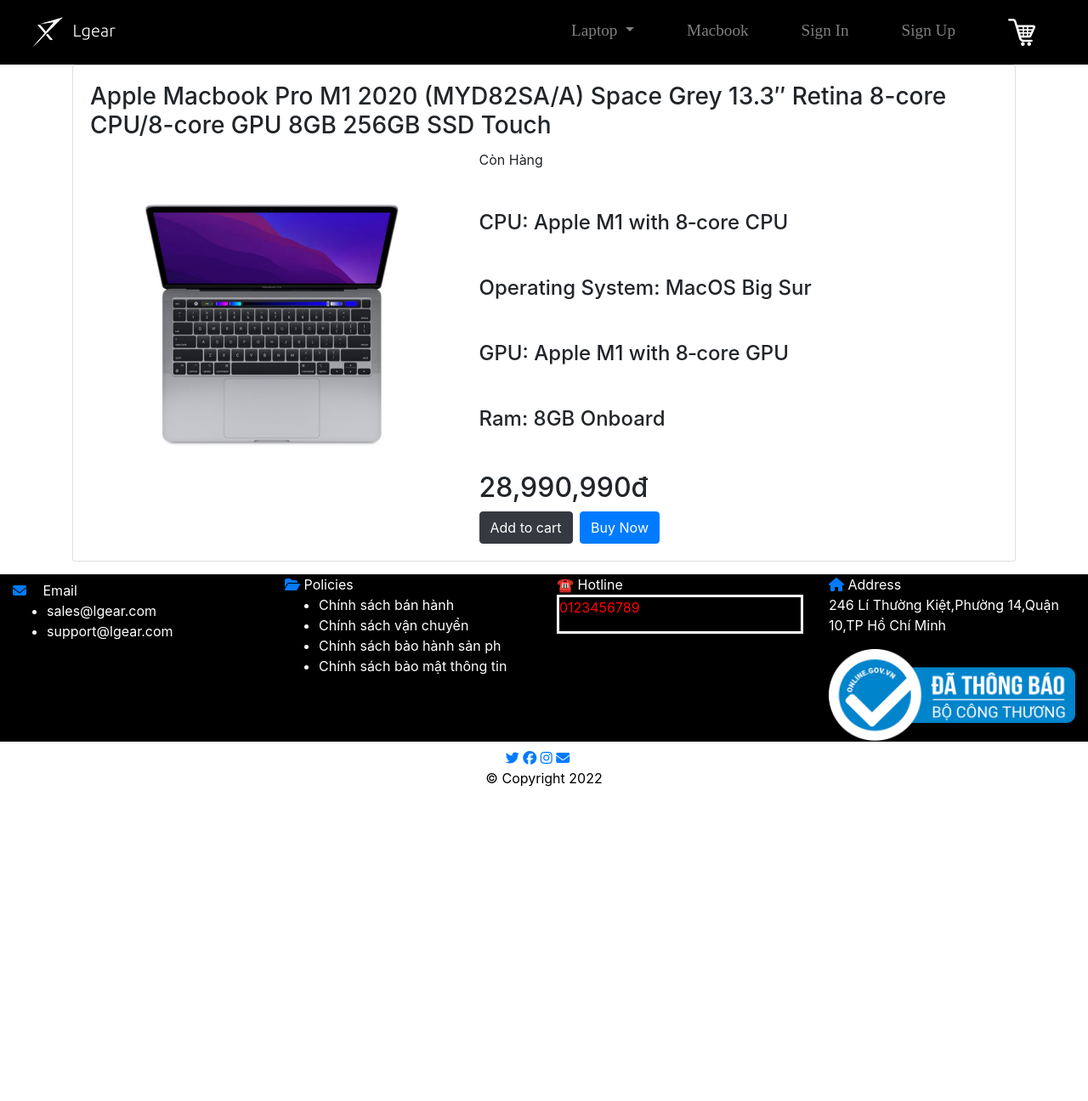
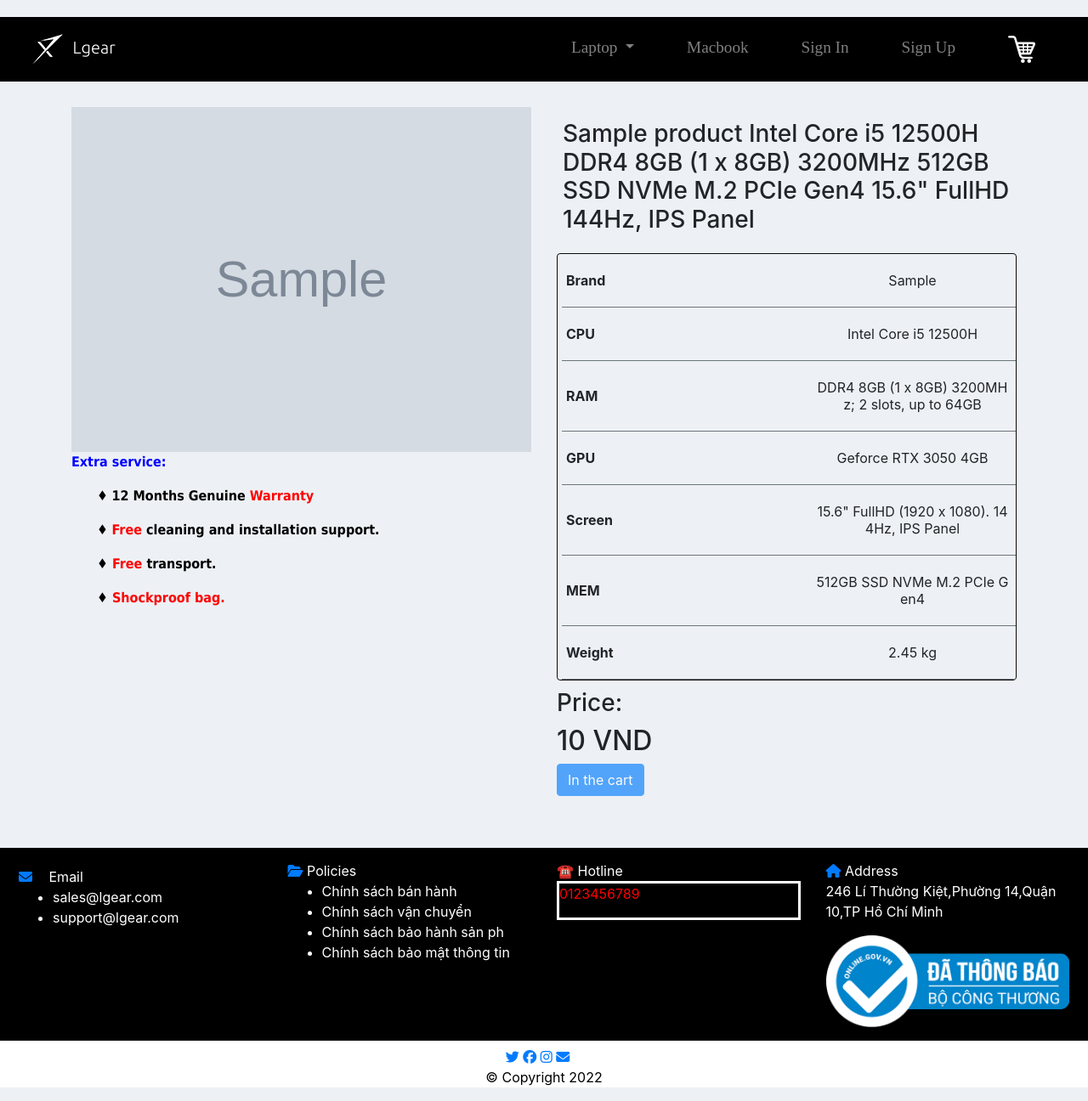
Before and after one commit to quangtruong452001/WebAssignment, a PHP site: page /product_description.php in a window 1280 px wide. Shown: the whole page at 85% size. Before the commit the page ends 926 px from the top, so only its background shows below. Run offline with PHP 8.4, Linux system fonts and the light colour scheme; tables that the repository leaves empty or names only in its code hold one stand-in row (values such as "Sample post"); grey boxes marked "Sample" are stand-in pictures; some libraries are stand-ins or nearby versions.

Commit message:
Beack-end for Cart

```diff
--- a/Model/Product.php
+++ b/Model/Product.php
@@ -10,8 +10,8 @@ class Product
         $this->db = $db;
     }
 
-    // fetch product data using getData Method
-    public function getData($table = 'products', $brand='brand'){ // , $brand= "brand"
+    // get product using brand name
+    public function getDataBrand($table = 'products', $brand='Apple'){ // , $brand= "brand"
         $result = $this->db->con->query("SELECT * FROM {$table} WHERE brand = \"{$brand}\"; "); //WHERE LOWER(brand) = {$brand}
         if (!$result) {
             printf("Error: %s\n", mysqli_error($this->db->con));
@@ -26,4 +26,36 @@ class Product
 
         return $resultArray;
     }
+    // fetch product data using getData Method
+    public function getData($table = 'products'){ // , $brand= "brand"
+        $result = $this->db->con->query("SELECT * FROM {$table};");
+        if (!$result) {
+            printf("Error: %s\n", mysqli_error($this->db->con));
+            exit();
+        }
+        $resultArray = array();
+
+        // fetch product data one by one
+        while ($item = mysqli_fetch_array($result, MYSQLI_ASSOC)){
+            $resultArray[] = $item;
+        }
+
+        return $resultArray;
+    }
+
+    // get product using item id
+    public function getProduct($item_id = null, $table= 'products'){
+        if (isset($item_id)){
+            $result = $this->db->con->query("SELECT * FROM {$table} WHERE item_id={$item_id}");
+
+            $resultArray = array();
+
+            // fetch product data one by one
+            while ($item = mysqli_fetch_array($result, MYSQLI_ASSOC)){
+                $resultArray[] = $item;
+            }
+
+            return $resultArray;
+        }
+    }
 }
--- a/View/footer.php
+++ b/View/footer.php
@@ -48,4 +48,7 @@
             <p>© Copyright 2022</p>
         </div>
     </section>
+
+    <!-- Custom Javascript -->
+    <script src="index.js"></script>
 </footer>
--- a/View/function.php
+++ b/View/function.php
@@ -1,4 +1,6 @@
 <?php
+error_reporting(E_ERROR | E_WARNING | E_PARSE);
+
 header("Access-Control-Allow-Origin: *");
 // require MySQL Connection
 require('../Model/DBController.php');
@@ -6,6 +8,8 @@ require('../Model/DBController.php');
 // require Product Class
 require('../Model/Product.php');
 
+//require Cart class
+require('../Model/Cart.php');
 
 
 // DBController object
@@ -15,6 +19,8 @@ $db = new DBController();
 $product = new Product($db);
 //print_r($product->getData());
 
+//Cart object
+$Cart = new Cart($db);
 
 //new function
 
--- a/View/header.php
+++ b/View/header.php
@@ -5,7 +5,6 @@
     <meta charset="UTF-8">
     <meta name="viewport" content="width=device-width, user-scalable=no, initial-scale=1.0, maximum-scale=1.0, minimum-scale=1.0">
     <meta http-equiv="X-UA-Compatible" content="ie=edge">
-    <title>LGear</title>
 
     <!-- GGFontCSS -->
     <link rel="preconnect" href="https://fonts.googleapis.com" />
@@ -18,9 +17,12 @@
     <!--    CSS-->
     <link rel="stylesheet" href="https://stackpath.bootstrapcdn.com/bootstrap/4.3.1/css/bootstrap.min.css" integrity="sha384-ggOyR0iXCbMQv3Xipma34MD+dH/1fQ784/j6cY/iJTQUOhcWr7x9JvoRxT2MZw1T" crossorigin="anonymous">
     <!--    JS-->
-    <script src="https://code.jquery.com/jquery-3.3.1.slim.min.js" integrity="sha384-q8i/X+965DzO0rT7abK41JStQIAqVgRVzpbzo5smXKp4YfRvH+8abtTE1Pi6jizo" crossorigin="anonymous"></script>
+    <script src="https://cdnjs.cloudflare.com/ajax/libs/jquery/3.5.0/jquery.min.js" integrity="sha256-xNzN2a4ltkB44Mc/Jz3pT4iU1cmeR0FkXs4pru/JxaQ=" crossorigin="anonymous"></script>
+
+<!--    <script src="https://code.jquery.com/jquery-3.3.1.slim.min.js" integrity="sha384-q8i/X+965DzO0rT7abK41JStQIAqVgRVzpbzo5smXKp4YfRvH+8abtTE1Pi6jizo" crossorigin="anonymous"></script>-->
     <script src="https://cdnjs.cloudflare.com/ajax/libs/popper.js/1.14.7/umd/popper.min.js" integrity="sha384-UO2eT0CpHqdSJQ6hJty5KVphtPhzWj9WO1clHTMGa3JDZwrnQq4sF86dIHNDz0W1" crossorigin="anonymous"></script>
     <script src="https://stackpath.bootstrapcdn.com/bootstrap/4.3.1/js/bootstrap.min.js" integrity="sha384-JjSmVgyd0p3pXB1rRibZUAYoIIy6OrQ6VrjIEaFf/nJGzIxFDsf4x0xIM+B07jRM" crossorigin="anonymous"></script>
+
 
     <!-- Icon -->
     <script src="https://kit.fontawesome.com/371aa0c399.js" crossorigin="anonymous"></script>
@@ -68,7 +70,7 @@
                             <a class="nav-link" href="index.php?page=signup">Sign Up</a>
                         </li>
                         <li class="nav-item">
-                            <a class="nav-link" href="index.php?page=cart" title="View your shopping cart"><img src="../images/shopping-cart.png"></a>
+                            <a class="nav-link" href="index.php?page=cart1" title="View your shopping cart"><img src="../images/shopping-cart.png"></a>
                         </li>
                     </ul>
                 </div>
--- a/View/home.php
+++ b/View/home.php
@@ -2,7 +2,6 @@
 include 'header.php';
 ?>
 <body>
-
     <section class="black-section">
         <!--Carousel-->
         <div id="carouselExampleIndicators" class="carousel slide" data-ride="carousel">
--- /dev/null
+++ b/View/index.js
@@ -0,0 +1,63 @@
+$(document).ready(function(){
+    // product qty section
+    let $qty_up = $(".qty .qty-up");
+    let $qty_down = $(".qty .qty-down");
+    let $deal_price = $("#deal-price");
+    // let $input = $(".qty .qty_input");
+
+    // click on qty up button
+    $qty_up.click(function(e){
+
+        let $input = $(`.qty_input[data-id='${$(this).data("id")}']`);
+        let $price = $(`.product_price[data-id='${$(this).data("id")}']`);
+
+        // change product price using ajax call
+        $.ajax({url: "ajax.php", type : 'post', data : { itemid : $(this).data("id")}, success: function(result){
+                let obj = JSON.parse(result);
+                let item_price = obj[0]['price'];
+
+                if($input.val() >= 1 && $input.val() <= 9){
+                    $input.val(function(i, oldval){
+                        return ++oldval;
+                    });
+
+                    // increase price of the product
+                    $price.text(parseInt(item_price * $input.val()));
+
+                    // set subtotal price
+                    let subtotal = parseInt($deal_price.text()) + parseInt(item_price);
+                    $deal_price.text(subtotal);
+                }
+
+            }}); // closing ajax request
+    }); // closing qty up button
+
+    // click on qty down button
+    $qty_down.click(function(e){
+
+        let $input = $(`.qty_input[data-id='${$(this).data("id")}']`);
+        let $price = $(`.product_price[data-id='${$(this).data("id")}']`);
+
+        // change product price using ajax call
+        $.ajax({url: "ajax.php", type : 'post', data : { itemid : $(this).data("id")}, success: function(result){
+                let obj = JSON.parse(result);
+                let item_price = obj[0]['price'];
+
+                if($input.val() > 1 && $input.val() <= 10){
+                    $input.val(function(i, oldval){
+                        return --oldval;
+                    });
+
+
+                    // increase price of the product
+                    $price.text(parseInt(item_price * $input.val()));
+
+                    // set subtotal price
+                    let subtotal = parseInt($deal_price.text()) - parseInt(item_price);
+                    $deal_price.text(subtotal);
+                }
+
+            }}); // closing ajax request
+    }); // closing qty down button
+
+});
--- a/View/product_description.php
+++ b/View/product_description.php
@@ -1,12 +1,29 @@
+<?php
+ob_start();
+include 'header.php'
+?>
+<?php
+// request method post
 
-<?php
-include 'header.php'
+if($_SERVER['REQUEST_METHOD'] == "POST"){
+    if (isset($_POST['cart_add'])){
+        // call method addToCart
+        $Cart->addToCart($_POST['user_id'], $_POST['item_id']);
+        header("Location: product_description.php?item_id={$_POST['item_id']}");    }
+}
+
+$in_cart = $Cart->getCartId($product->getData('cart'));
+
+$item_id = $_GET['item_id'] ?? 1;
+foreach ($product->getData() as $item):
+    if ($item['item_id'] == $item_id):
+
         ?>
         <head>
             <meta charset="UTF-8">
             <meta http-equiv="X-UA-Compatible" content="IE=edge">
             <meta name="viewport" content="width=device-width, initial-scale=1.0">
-    <title>Product Description</title>
+            <title><?php echo $item['name'] ?? "Product description" ?></title>
 
 
             <meta charset="UTF-8">
@@ -15,93 +32,153 @@ include 'header.php'
             <meta name="viewport" content="width=device-width, initial-scale=1">
             <!--            Boostrap link-->
             <!--            CSS-->
-        <link rel="stylesheet" href="https://stackpath.bootstrapcdn.com/bootstrap/4.3.1/css/bootstrap.min.css" integrity="sha384-ggOyR0iXCbMQv3Xipma34MD+dH/1fQ784/j6cY/iJTQUOhcWr7x9JvoRxT2MZw1T" crossorigin="anonymous">
+            <link rel="stylesheet" href="https://stackpath.bootstrapcdn.com/bootstrap/4.3.1/css/bootstrap.min.css"
+                  integrity="sha384-ggOyR0iXCbMQv3Xipma34MD+dH/1fQ784/j6cY/iJTQUOhcWr7x9JvoRxT2MZw1T"
+                  crossorigin="anonymous">
             <!--            JS-->
 
         </head>
 
         <body>
 
-<link rel="stylesheet" href="../style/style1.css">
+        <link rel="stylesheet" href="../styles/style1.css">
         <div class="container">
-        <div class="card des">
-            <div class="card-body">
-                <h3 class="card-title">Apple Macbook Pro M1 2020 (MYD82SA/A) Space Grey 13.3″ Retina 8-core CPU/8-core GPU 8GB 256GB SSD Touch</h3>
             <div class="row">
-                    <div class="col-lg-5 col-md-5 col-sm-6">
-                        <div class="white-box text-center"><img src="../images/grey.png" class="img-responsive" width="300px"></div>
+                <div class="col-lg-6 col-md-6 col-sm-6">
+                    <div class="white-box">
+                        <img src="<?php echo $item['image'] ?? "../images/grey.png" ?>" class="img-responsive img-big"
+                             width="300px">
+                        <p>
+                                <span style="color: #0000ff; font-size: 12pt; font-family: Tahoma, Arial, Helvetica, sans-serif;">
+                                    <strong>Extra service:</strong>
+                                </span>
+
+                        </p>
+                        <p style="padding-left: 30px;"><span
+                                    style="font-family: Tahoma, Arial, Helvetica, sans-serif; font-size: 12pt; color: #000000;">♦ <span
+                                        style="color: #ff0000;"><b><span
+                                                style="color: #000000;">12 Months Genuine </span> Warranty <span
+                                                style="color: #000000;"></span></b></span></span></p>
+                        <p style="padding-left: 30px;"><span
+                                    style="font-family: Tahoma, Arial, Helvetica, sans-serif; font-size: 12pt; color: #000000;">♦ <strong><span
+                                            style="color: #ff0000;">Free</span> cleaning and installation support.</strong></span>
+                        </p>
+                        <p style="padding-left: 30px;"><span
+                                    style="font-family: Tahoma, Arial, Helvetica, sans-serif; font-size: 12pt; color: #000000;"><strong>♦ <span
+                                            style="color: #ff0000;">Free</span> transport.</strong></span>
+                        </p>
+                        <p style="padding-left: 30px;"><span
+                                    style="font-family: Tahoma, Arial, Helvetica, sans-serif; font-size: 12pt; color: #000000;"><strong>♦ <span
+                                            style="color: #ff0000;">Shockproof bag.</span></strong></span>
+                        </p>
+
+
                     </div>
-                    <div class="col-lg-7 col-md-7 col-sm-6">
-                        <div class="valid_tag">
-                            Còn Hàng
                 </div>
+                <div class="col-lg-6 col-md-6 col-sm-6">
 
-                        <h4 class="box-title mt-5">CPU: <span>Apple M1 with 8‑core CPU</span> </h4>
-                        <h4 class="box-title mt-5">Operating System: <span>MacOS Big Sur</span> </h4>
-                        <h4 class="box-title mt-5">GPU: <span>Apple M1 with 8‑core GPU</span> </h4>
-                        <h4 class="box-title mt-5">Ram: <span>8GB Onboard</span> </h4>
-                        <h2 class="mt-5">
-                            28,990,990đ
+                    <h3 class="name"><?php
+                        echo $item['name'] ?? "Apple Macbook Pro M1 2020 (MYD82SA/A) Space Grey";
+                        echo " ";
+                        echo $item['CPU'] ?? "Intel Core i5 12500H";
+                        echo " ";
+                        echo $item['RAM'] ?? "DDR4 8GB (1 x 8GB) 3200MHz";
+                        echo " ";
+                        echo $item['GPU'] ?? "512GB SSD NVMe M.2 PCIe Gen4";
+                        echo " ";
+                        echo $item['Screen'] ?? "15.6\" FullHD 144Hz, IPS Panel";
+
+                        ?></h3>
+
+                    <div class=" vc_custom_1600254371583">
+
+                        <table>
+                            <tbody>
+
+                            <tr class="border-bottom border-secondary">
+                                <th>Brand</th>
+                                <td><p class="p-des"><?php echo $item['brand'] ?? "Apple" ?> </p>
+                                </td>
+                            </tr>
+
+                            <tr class="border-bottom border-secondary">
+                                <th>CPU</th>
+                                <td><p class="p-des"><?php echo $item['CPU'] ?? "Intel Core i5 12500H" ?> </p>
+                                </td>
+                            </tr>
+
+                            <tr class="border-bottom border-secondary">
+                                <th>RAM</th>
+                                <td>
+                                    <p class="p-des"><?php echo $item['RAM'] ?? "DDR4 8GB (1 x 8GB) 3200MHz; 2 slots, up to 64GB" ?></p>
+                                </td>
+                            </tr>
+                            <tr class="border-bottom border-secondary">
+                                <th>GPU</th>
+                                <td><p class="p-des"><?php echo $item['GPU'] ?? "Geforce RTX 3050 4GB" ?></p>
+                                </td>
+                            </tr>
+                            <tr class="border-bottom border-secondary">
+                                <th>Screen</th>
+                                <td>
+                                    <p class="p-des"><?php echo $item['Screen'] ?? "15.6\" FullHD (1920 x 1080). 144Hz, IPS Panel" ?></p>
+                                </td>
+                            </tr>
+                            <tr class="border-bottom border-secondary">
+                                <th>MEM</th>
+                                <td><p class="p-des"><?php echo $item['Mem'] ?? "512GB SSD NVMe M.2 PCIe Gen4" ?></p>
+                                </td>
+                            </tr>
+
+                            <tr class="border-bottom border-secondary">
+                                <th>Weight</th>
+                                <td><p class="p-des"><?php echo $item['Weight'] ?? "2.45 kg" ?></p>
+                                </td>
+                            </tr>
+                            </tbody>
+                        </table>
+                    </div>
+                    <h3>Price:</h3>
+                    <h2>
+                        <?php echo number_format($item['price'] ?? "33300000");
+                        echo " VND";
+                        ?>
                     </h2>
-                        <button class="btn btn-dark btn-rounded mr-1" data-toggle="tooltip" title="" data-original-title="Add to cart">
+
+                    <form method="post">
+                        <input type="hidden" name="item_id" value="<?php echo $item['item_id']??1 ?>">
+                        <input type="hidden" name="user_id" value="<?php echo 1 ?>">
+
+                        <?php
+                        if (in_array($item['item_id'], $in_cart ?? [])){
+                            echo '<button type="submit" disabled name="cart_add" class="btn btn-primary btn-rounded mr-1">
+                            In the cart
+                        </button>';
+                        }else{
+                            echo '<button type="submit" name="cart_add" class="btn btn-primary btn-rounded mr-1">
                             Add to cart
-                        </button>
-                        <button class="btn btn-primary btn-rounded">Buy Now</button>
+                        </button>';
+                        }
+                        ?>
+
+
+                    </form>
+
+
 
                 </div>
 
-<!--                    <div class="text-center">-->
-<!--                        <div class="box">-->
-<!--                            <h3>Mô tả sản phẩm</h3>-->
-<!--                            <p>-->
-<!--                                <h3>Apple Macbook Pro M1 2020 (MYD82SA/A)</h3>-->
-<!--                                <img src="../images/pro.png" alt="" width="300px"></br> Chip Apple M1 mang đến cho Apple Macbook Pro M1 2020 (MYD82SA/A) 13 inch tốc độ và sức mạnh vượt ngoài sức tưởng tượng. Với hiệu suất CPU lên đến 2,8 lần và lên đến 5x tốc độ-->
-<!--                                đồ họa. Với Neural Engine tiên tiến nhất đẩy hiệu năng nhanh hơn tới 11 lần. Và thời lượng pin lên đến 20 giờ – lâu nhất so với bất kỳ máy Mac nào từ trước đến nay.-->
-<!--                                <h3>CHIP NHỎ – SỨC MẠNH KHÔNG NHỎ</h3>-->
-<!--                                <img src="../images/chip.png" alt="" width="300px"></br> Mẫu chip đặc biệt đầu tiên của Macbook tích hợp CPU, GPU, Neural Engine, I/O và nhiều hơn thế nữa vào một con chip duy nhất. 16 triệu bóng bán dẫn cho hiệu suất đáng kinh ngạc,-->
-<!--                                nâng tầm trải nghiệm.-->
-<!--                                <h3>TRẢI NGHIỆM MACOS BIG SUR MƯỢT MÀ</h3>-->
-<!--                                <img src="../images/display.png" alt="" width="300px"> </br>Được phát triển để khai phá tiềm năng của chip M1, macOS Big Sur biến Mac mạnh mẽ hơn bao giờ hết. Cập nhật mạnh mẽ cho các ứng dụng ,thiết kế mới đẹp hơn. Các tính năng-->
-<!--                                bảo mật hàng đầu, bảo mật tốt nhất. Đây là phiên bản phần mềm mạnh mẽ nhất từ trước đến nay – chạy trên phần cứng tiên tiến nhất.-->
-<!---->
-<!--                                <h3>MÀN HÌNH RETINA SIÊU CHÂN THỰC</h3>-->
-<!--                                <img src="../images/retina.png" alt="" width="300px"></br> Với màn hình Retina rực rỡ, hình ảnh có độ chi tiết và chân thực đáng kinh ngạc. Văn bản sắc nét và rõ ràng. Đèn nền LED sáng mang lại màu đen sâu hơn và các màu trắng sáng-->
-<!--                                tốt hơn. Dãi màu P3 mang lại màu xanh lục và đỏ rực rỡ hơn sRGB. Và mọi MacBook Pro đều có công nghệ True Tone, do đó cân bằng trắng sẽ tự động điều chỉnh để phù hợp với nhiệt độ màu của ánh sáng xung quanh bạn – cho trải-->
-<!--                                nghiệm xem tự nhiên hơn.-->
-<!---->
-<!--                                <h3>CAMERA AND MICS</h3>-->
-<!--                                <img src="../images/camera.png" alt="" width="300px"></br> Camera FaceTime HD hiện có thể tận dụng tối đa bộ xử lý tín hiệu hình ảnh .Cải thiện chất lượng hình ảnh cuộc gọi thoại. Thu được nhiều chi tiết hơn ở cả vùng tối và vùng-->
-<!--                                sáng. Micrô chất lượng phòng thu mới sẽ đảm bảo mọi người nghe thấy bạn to và rõ ràng.-->
-<!---->
-<!--                                <h3>MAGIC KEYBOARD</h3>-->
-<!--                                <img src="../images/keyboard.png" alt="" width="300px"></br> Magic Keyboard cho phép bạn làm mọi thứ nhanh hơn và hiệu quả hơn. Cơ chế cắt kéo được tinh chỉnh mang lại trải nghiệm gõ phím nhạy, thoải mái và yên tĩnh. Touch Bar đặt-->
-<!--                                các lệnh bạn cần nhất vào đúng nơi bạn cần, tiết kiệm thời gian và thao tác gõ phím. Touch ID cung cấp xác thực nhanh chóng, dễ dàng cho các lần đăng nhập và mua hàng an toàn.-->
-<!--                            </p>-->
-<!--                        </div>-->
-<!--                    </div>-->
-                </div>
-            </div>
-        </div>
+
             </div>
 
-    <footer>
+        </div>
 
 
-    </footer>
-
-
-
-    <script src="https://cdn.jsdelivr.net/npm/bootstrap@5.1.3/dist/js/bootstrap.bundle.min.js" integrity="sha384-ka7Sk0Gln4gmtz2MlQnikT1wXgYsOg+OMhuP+IlRH9sENBO0LRn5q+8nbTov4+1p" crossorigin="anonymous"></script>
-    <script src="https://cdnjs.cloudflare.com/ajax/libs/jquery/3.6.0/jquery.min.js"></script>
-    <script>
-        $(".readmore-btn").on('click', function() {
-            $(this).parent().toggleClass("showContent");
-            var replaceText = $(this).parent().hasClass("showContent") ? "Ẩn bớt" : "Đọc thêm";
-            $(this).text(replaceText);
-        });
-    </script>
         </body>
-
+    <?php
+    endif;
+endforeach;
+?>
 <?php
 include 'footer.php'
 ?>
--- a/styles/style.css
+++ b/styles/style.css
@@ -105,6 +105,6 @@
     width: 100%;
 }
 
-.img-fluid{
+.img-fluid-product{
     height: 396.656px;
 }
--- a/styles/style1.css
+++ b/styles/style1.css
@@ -57,7 +57,80 @@ body {
 }
 
 
+tr {
+    border-color: gray;
+    border-style: solid;
+    border-width: 0;
+}
 
+.p-des{
+    margin-top: 1rem;
+    margin-left: 1.5rem;
+}
+
+.vc_custom_1600254371583{
+    margin-bottom: 10px !important;
+    border-top-width: 1px !important;
+    border-right-width: 1px !important;
+    border-bottom-width: 1px !important;
+    border-left-width: 1px !important;
+    padding-left: 5px !important;
+    border-left-color: #0a0a0a !important;
+    border-left-style: groove !important;
+    border-right-color: #0a0a0a !important;
+    border-right-style: groove !important;
+    border-top-color: #0a0a0a !important;
+    border-top-style: groove !important;
+    border-bottom-color: #0a0a0a !important;
+    border-bottom-style: groove !important;
+    border-radius: 4px !important;
+}
+.img-big{
+    width: 100%;
+}
+
+table{
+    width: 100%;
+}
+thead {
+    display: table; /* to take the same width as tr */
+
+}
+
+tbody {
+    display: block; /* to enable vert max-height: 200px; /* e.g. */
+
+}
+
+th, td {
+    width: 33.33%; /* to enable "word-break: break-all" */
+    padding: 5px;
+    word-break: break-all; /* 4. */
+}
+
+tr {
+    display: table; /* display purpose; th's border */
+    width: 100%;
+    box-sizing: border-box; /* because of the border (Chrome needs this line, but not FF) */
+}
+
+td {
+    text-align: center;
+    border-bottom: none;
+    border-left: none;
+}
+
+.container{
+    padding: 15px 7px;
+}
+
+.row{
+    padding: 15px 7px;
+}
+
+.name{
+    padding: 15px 7px;
+}
 /*.box a {
     display: inline-block;
     color: #fff;
```
Also changed, not shown: Model/Cart.php (added, +84 -0 lines), View/ajax.php (added, +18 -0 lines), View/cart1.php (+75 -27 lines), View/index.php (+8 -4 lines), View/products.php (+4 -4 lines). Lines whose indentation alone changed are shown as unchanged.
